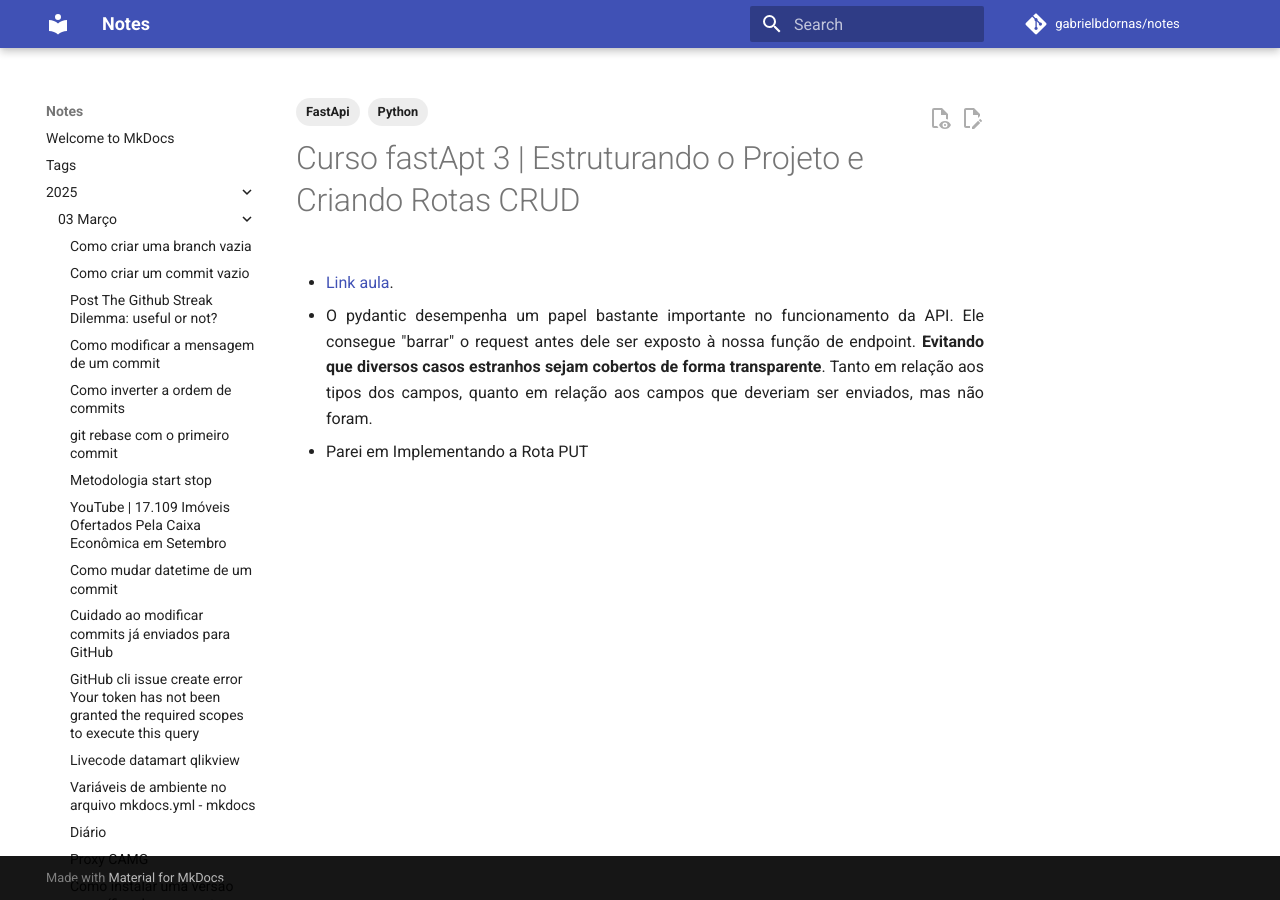
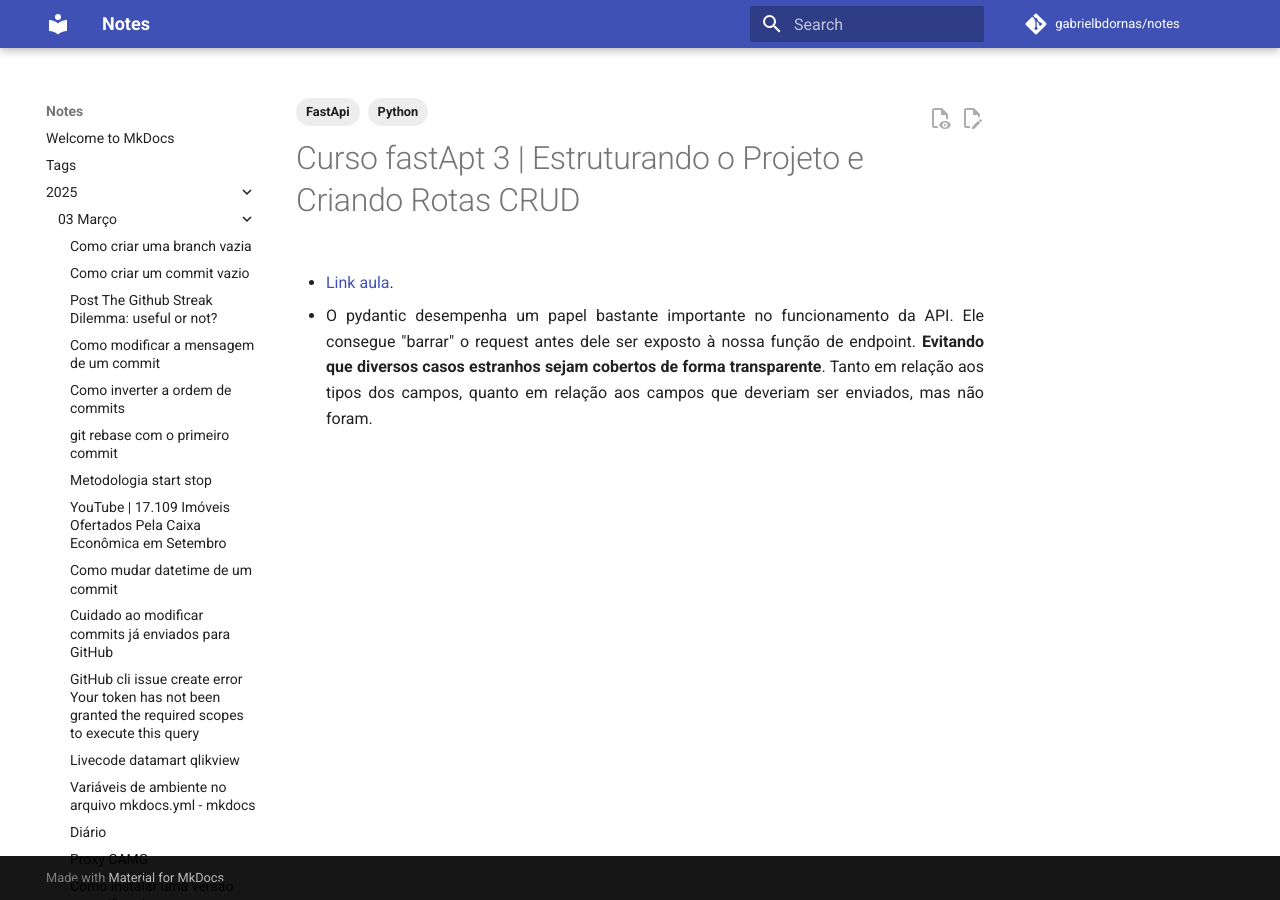
Before and after one commit to gabrielbdornass/notes2, an MkDocs documentation site: the page built from docs/2025/03_Março/20250325_curso_fastapt_3_estruturando_o_projeto_e_criando_rotas_crud.md, in a window 1280 px wide. Built offline with MkDocs 1.6.1 and Material for MkDocs 9.7.7, drawn with Linux system fonts in a browser that asks for light colours; comment, search, counter and statistics services are not loaded.

Commit message:
Finish aula 3 fastApi

```diff
--- a/docs/2025/03_Março/20250325_curso_fastapt_3_estruturando_o_projeto_e_criando_rotas_crud.md
+++ b/docs/2025/03_Março/20250325_curso_fastapt_3_estruturando_o_projeto_e_criando_rotas_crud.md
@@ -12,5 +12,3 @@ tags:
 Ele consegue "barrar" o request antes dele ser exposto à nossa função de endpoint.
 **Evitando que diversos casos estranhos sejam cobertos de forma transparente**.
 Tanto em relação aos tipos dos campos, quanto em relação aos campos que deveriam ser enviados, mas não foram.
-
-- Parei em Implementando a Rota PUT
```
